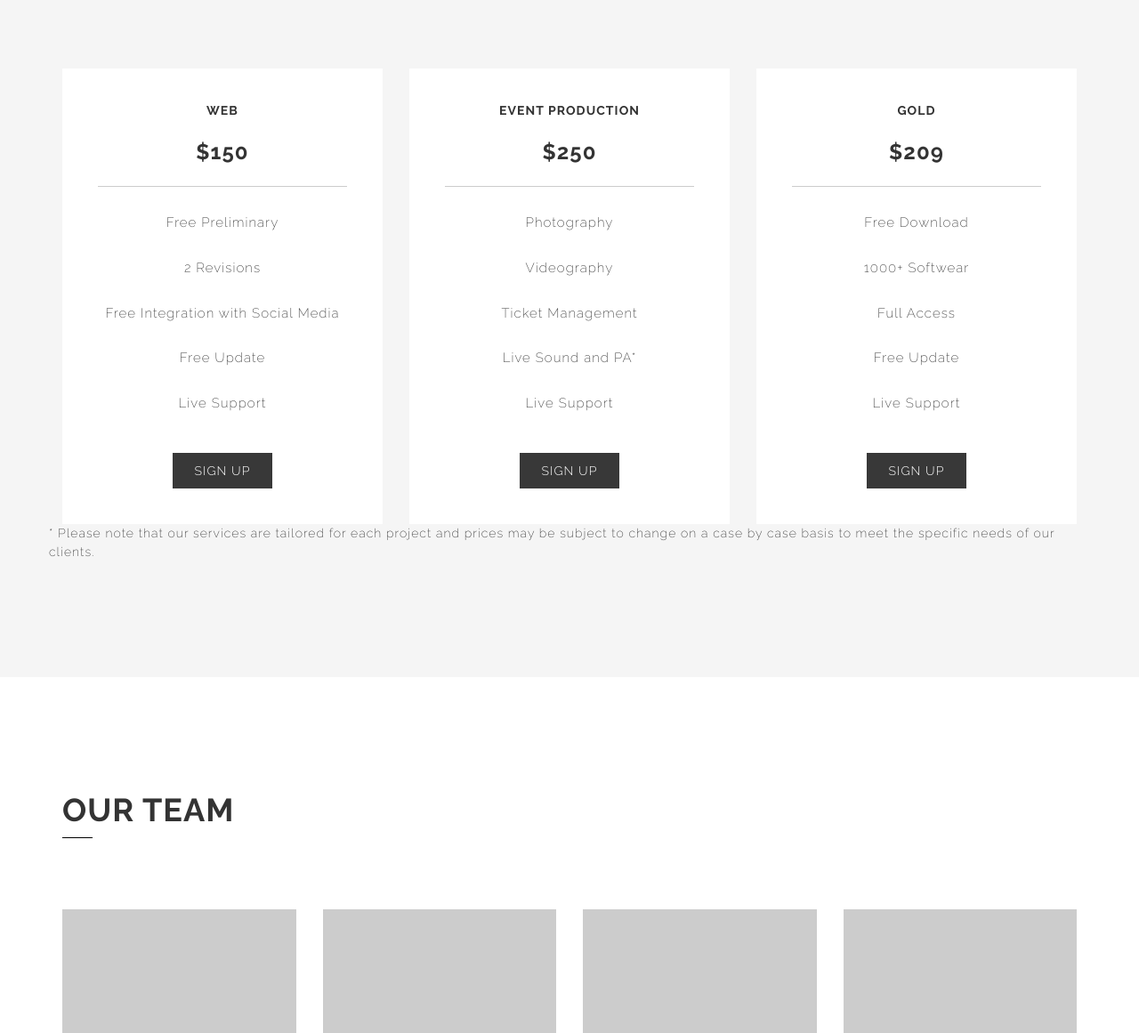
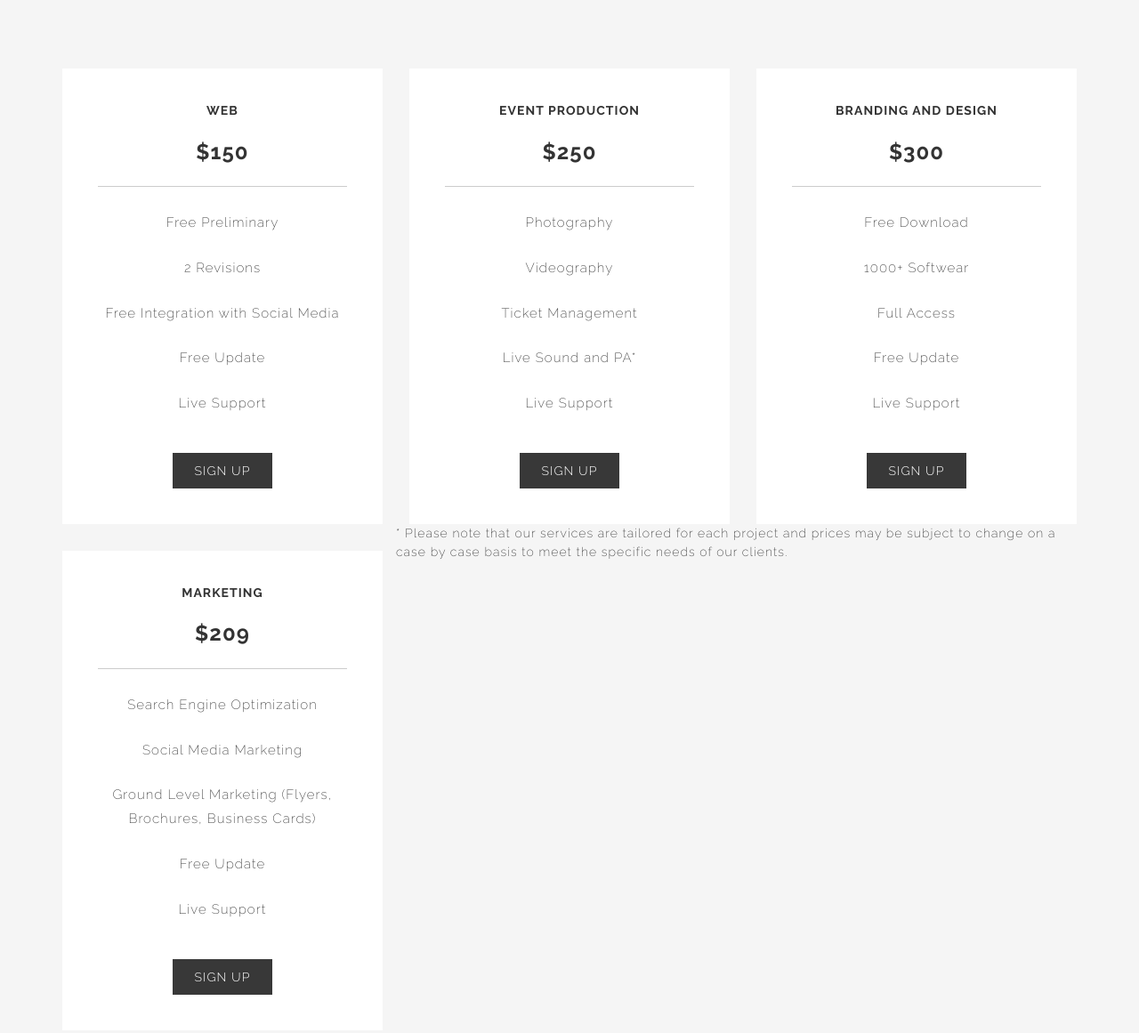
Before and after one commit to Dkomi/5Csite, a plain HTML site: page cluster/index.html in a window 1280 px wide. Shown: the part 2704-3865 px from the top of the page at 89% size. Drawn offline with Linux system fonts and the light colour scheme.

Commit message:
polish v0.1.1

```diff
--- a/cluster/index.html
+++ b/cluster/index.html
@@ -319,13 +319,29 @@
 
 				<div class="col-sm-4">
 					<div class="st-pricing text-center">
-						<h5>Gold</h5>
-						<h3>$209</h3>
+						<h5>Branding and Design</h5>
+						<h3>$300</h3>
 						<div class="st-border"></div>
 						<ul>
 							<li>Free Download</li>
 							<li>1000+ Softwear</li>
 							<li>Full Access</li>
+							<li>Free Update</li>
+							<li>Live Support</li>
+						</ul>
+						<a href="" class="btn btn-send">Sign Up</a>
+					</div>
+				</div>
+
+				<div class="col-sm-4">
+					<div class="st-pricing text-center">
+						<h5>Marketing</h5>
+						<h3>$209</h3>
+						<div class="st-border"></div>
+						<ul>
+							<li>Search Engine Optimization</li>
+							<li>Social Media Marketing</li>
+							<li>Ground Level Marketing (Flyers, Brochures, Business Cards)</li>
 							<li>Free Update</li>
 							<li>Live Support</li>
 						</ul>
```
